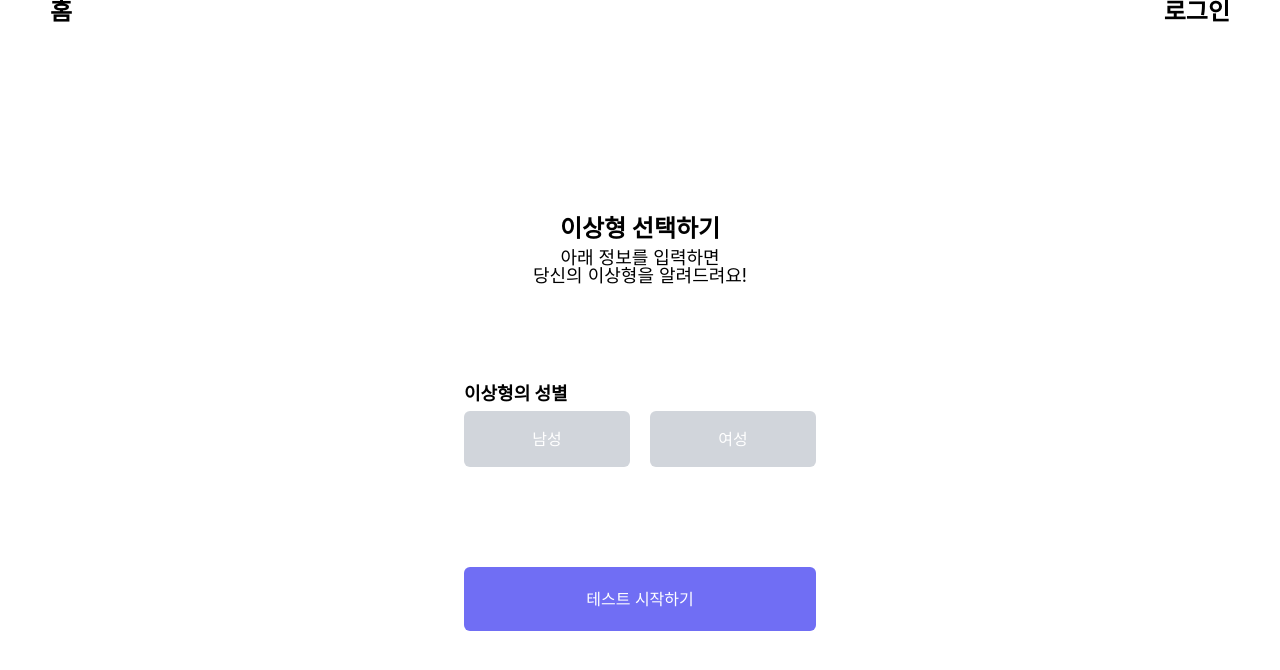
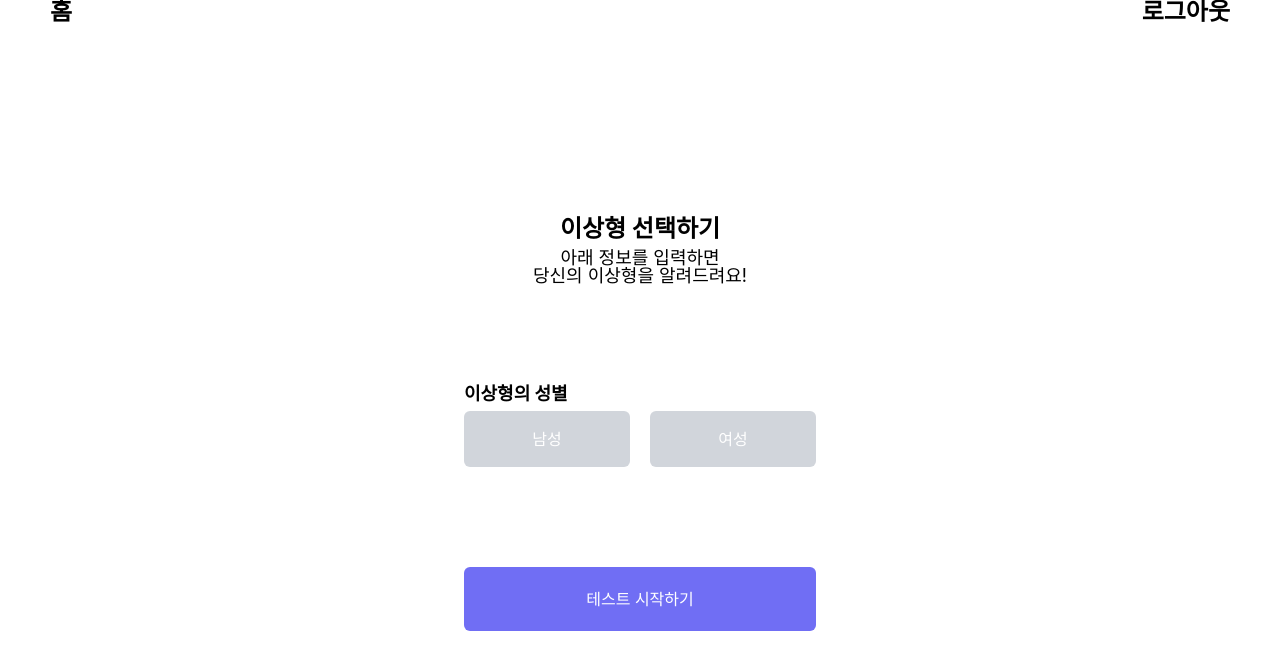
Before and after one commit to what-is-your-ideal-type/FE_what-is-your-ideal-type, a React (Create React App) app: page /genderselect in a window 1280 px wide. Shown: the top 670 px of the page. Built offline with nearby package versions, Linux system fonts and the light colour scheme; no server answers; sample sign-in values are in the browser's storage.

Commit message:
Feat: header 로그인여부 판별로직, 로그아웃 추가 / Fix: 페이지 header 추가

```diff
--- a/src/components/ui/Header.tsx
+++ b/src/components/ui/Header.tsx
@@ -4,6 +4,9 @@ import { useMediaQuery } from "usehooks-ts";
 import { Button } from "./Button";
 import { NavigateFunction, useNavigate } from "react-router-dom";
 import { Text } from "./Text";
+import { useAuth } from "../../contexts/AuthContext";
+import { auth } from "../../firebase";
+import { signOut } from "firebase/auth";
 
 const StyledHeader = styled.header`
   width: 100%;
@@ -23,31 +26,77 @@ interface HeaderComponentType {
   navigate: NavigateFunction;
 }
 
-
 const MobileComponent = ({ navigate }: HeaderComponentType) => (
-  <Button bgColor="white" width="auto" onClick={() => navigate('/')}>
-    <img src="/images/chervon_left.png" alt="chervon_left.png"/>
+  <Button bgColor="white" width="auto" onClick={() => navigate("/")}>
+    <img src="/images/chervon_left.png" alt="chervon_left.png" />
   </Button>
 );
 
-const DeskTopComponent = ({ navigate }: HeaderComponentType) => (
+const DeskTopComponent = ({ navigate }: HeaderComponentType) => {
+  const { currentUser } = useAuth();
+
+  const handleLogout = async () => {
+    const confirmation = window.confirm("로그아웃 하시겠습니까?");
+    if (confirmation) {
+      try {
+        await signOut(auth);
+        navigate("/");
+      } catch (error) {
+        console.error("Logout failed", error);
+      }
+    }
+  };
+
+  return (
     <>
-    <Button bgColor="white" label="홈" width="auto" onClick={() => navigate('/')}>
-      <Text fontSize="lg" fontWeight="bold" color="black">홈</Text>
+      <Button
+        bgColor="white"
+        label="홈"
+        width="auto"
+        onClick={() => navigate("/")}
+      >
+        <Text fontSize="lg" fontWeight="bold" color="black">
+          홈
+        </Text>
       </Button>
-    <Button  bgColor="white" label="로그인" width="auto" onClick={() => navigate('signin')}>
-      <Text fontSize="lg" fontWeight="bold" color="black">로그인</Text>
+      {currentUser ? (
+        <Button
+          bgColor="white"
+          label="로그아웃"
+          width="auto"
+          onClick={handleLogout}
+        >
+          <Text fontSize="lg" fontWeight="bold" color="black">
+            로그아웃
+          </Text>
         </Button>
+      ) : (
+        <Button
+          bgColor="white"
+          label="로그인"
+          width="auto"
+          onClick={() => navigate("signin")}
+        >
+          <Text fontSize="lg" fontWeight="bold" color="black">
+            로그인
+          </Text>
+        </Button>
+      )}
     </>
   );
+};
 
 export const Header = () => {
-  const isMobile = useMediaQuery('(max-width: 768px)');
+  const isMobile = useMediaQuery("(max-width: 768px)");
   const navigate = useNavigate();
 
   return (
     <StyledHeader>
-        {isMobile ? <MobileComponent navigate={navigate} /> : <DeskTopComponent navigate={navigate} />}
+      {isMobile ? (
+        <MobileComponent navigate={navigate} />
+      ) : (
+        <DeskTopComponent navigate={navigate} />
+      )}
     </StyledHeader>
   );
 };
--- a/src/pages/MyPage.tsx
+++ b/src/pages/MyPage.tsx
@@ -1,8 +1,5 @@
 import React, { useState, useEffect } from "react";
-import {
-  doc,
-  getDoc,
-} from "firebase/firestore";
+import { doc, getDoc } from "firebase/firestore";
 import { useAuth } from "../contexts/AuthContext";
 import { useNavigate } from "react-router-dom";
 import NavigateToSurvey from "../components/functional/NavigateToSurvey";
@@ -12,6 +9,7 @@ import { GridBox } from "../styles/GridBox";
 import { Card } from "../styles/styled";
 import { Main } from "../components/ui/Main";
 import { db } from "../firebase";
+import { Header } from "../components/ui/Header";
 
 interface CardData {
   imageUrl: string;
@@ -29,18 +27,17 @@ const MyPage = () => {
   const navigate = useNavigate();
   useEffect(() => {
     const getCardsData = async () => {
-      try{
+      try {
         if (currentUser) {
           const uid = currentUser.uid;
-
 
           const docRef = doc(db, "users", uid);
           const usersSnapShot = await getDoc(docRef);
           const userData = usersSnapShot.data();
 
-          if(!userData) return
+          if (!userData) return;
 
-          const postList = userData.postList
+          const postList = userData.postList;
 
           const fetchCardsData = async () => {
             try {
@@ -59,9 +56,9 @@ const MyPage = () => {
                     hashTags: data.hashTags,
                     resultUrl: `${window.location.href}/result/${data.id}`,
                     profile: data.profile,
-                    id: data.id
+                    id: data.id,
                   };
-                })
+                }),
               );
 
               // null 값이 있을 수 있으므로 필터링
@@ -70,46 +67,59 @@ const MyPage = () => {
               console.error("Error fetching cards data:", error);
             }
           };
-          fetchCardsData()
+          fetchCardsData();
         } else {
           alert("로그인이 필요한 서비스입니다. 홈으로 이동합니다.");
           navigate("/");
         }
-      }catch(error){
-        console.error(error)
+      } catch (error) {
+        console.error(error);
       }
-    }
-    getCardsData()
+    };
+    getCardsData();
   }, [currentUser]);
 
   return (
+    <>
+      <Header></Header>
       <Main>
         <FlexBox direction="column">
-        <Text fontSize="xl" fontWeight="bold" style={{padding: "1rem 0"}}>
+          <Text fontSize="xl" fontWeight="bold" style={{ padding: "1rem 0" }}>
             {currentUser?.email}님의 이상형 리스트 입니다.
           </Text>
           <NavigateToSurvey label="새로운 이상형 찾기" />
           <GridBox>
             {cards.map((card, index) => (
-            <Card
-              key={index}
-              onClick={() =>
-                navigate(`/result/${card.id}`)
-              }
-            >
+              <Card key={index} onClick={() => navigate(`/result/${card.id}`)}>
                 <FlexBox direction="column" gap="16px">
                   <img
                     src={card.imageUrl}
                     alt={card.fileName}
-                  style={{ width: "100%", height: "auto", borderRadius: "0.375rem 0.375rem 0 0"}}
+                    style={{
+                      width: "100%",
+                      height: "auto",
+                      borderRadius: "0.375rem 0.375rem 0 0",
+                    }}
                   />
                   <FlexBox direction="column" gap="16px">
                     <FlexBox direction="column">
                       {card.hashTags?.map((hashTag, index) => (
-                        <span key={index} style={{padding: "6px 12px", backgroundColor: "rgba(112, 110, 244, 0.3)", display: "inline-block", borderRadius: "34px"}}>#{hashTag}</span>
+                        <span
+                          key={index}
+                          style={{
+                            padding: "6px 12px",
+                            backgroundColor: "rgba(112, 110, 244, 0.3)",
+                            display: "inline-block",
+                            borderRadius: "34px",
+                          }}
+                        >
+                          #{hashTag}
+                        </span>
                       ))}
                     </FlexBox>
-                  <Text fontWeight="bold">{card.createdAt.toLocaleDateString()}</Text>
+                    <Text fontWeight="bold">
+                      {card.createdAt.toLocaleDateString()}
+                    </Text>
                   </FlexBox>
                 </FlexBox>
               </Card>
@@ -117,6 +127,7 @@ const MyPage = () => {
           </GridBox>
         </FlexBox>
       </Main>
+    </>
   );
 };
 
--- a/src/pages/Result.tsx
+++ b/src/pages/Result.tsx
@@ -11,7 +11,7 @@ import { FlexBox } from "../components/ui/FlexBox";
 import { Main } from "../components/ui/Main";
 import { doc, getDoc, DocumentData } from "firebase/firestore";
 import { db } from "../firebase";
-
+import { Header } from "../components/ui/Header";
 
 interface ProfileTypes {
   name: string;
@@ -21,13 +21,12 @@ interface ProfileTypes {
   hobbies: string;
 }
 
-
 const Result = () => {
   const { postId } = useParams();
-  const [post, setPost] = useState<DocumentData | null>(null)
-  const [profile, setProfile] = useState<ProfileTypes | null>(null)
+  const [post, setPost] = useState<DocumentData | null>(null);
+  const [profile, setProfile] = useState<ProfileTypes | null>(null);
   const currentUser = useAuth();
-  const navigate = useNavigate()
+  const navigate = useNavigate();
   const isLogin = currentUser.currentUser;
 
   useEffect(() => {
@@ -37,7 +36,7 @@ const Result = () => {
           const postDocRef = doc(db, "posts", postId);
           const postSnapshot = await getDoc(postDocRef);
 
-          if (!postSnapshot.exists()) return
+          if (!postSnapshot.exists()) return;
 
           setPost(postSnapshot.data());
         } catch (error) {
@@ -50,11 +49,11 @@ const Result = () => {
   }, [postId]);
 
   useEffect(() => {
-    if(!post) return
+    if (!post) return;
 
-    const jsonData = JSON.parse(post.profile)
-    setProfile(jsonData)
-  },[post])
+    const jsonData = JSON.parse(post.profile);
+    setProfile(jsonData);
+  }, [post]);
 
   // 뒤로가기 방지
   useEffect(() => {
@@ -115,6 +114,8 @@ const Result = () => {
   };
 
   return (
+    <>
+      <Header></Header>
       <Main>
         <FlexBox direction="column" gap="47px">
           <FlexBox direction="column" gap="2px">
@@ -135,9 +136,7 @@ const Result = () => {
 
           {isLogin ? (
             <>
-            <Button onClick={() => navigate("/mypage")}>
-              마이 페이지
-            </Button>
+              <Button onClick={() => navigate("/mypage")}>마이 페이지</Button>
               <NavigateToSurvey label="이상형 다시 찾기" />
             </>
           ) : (
@@ -161,6 +160,7 @@ const Result = () => {
           </PreventDefaultWrapper>
         </FlexBox>
       </Main>
+    </>
   );
 };
 
```
Lines whose indentation alone changed are shown as unchanged.
